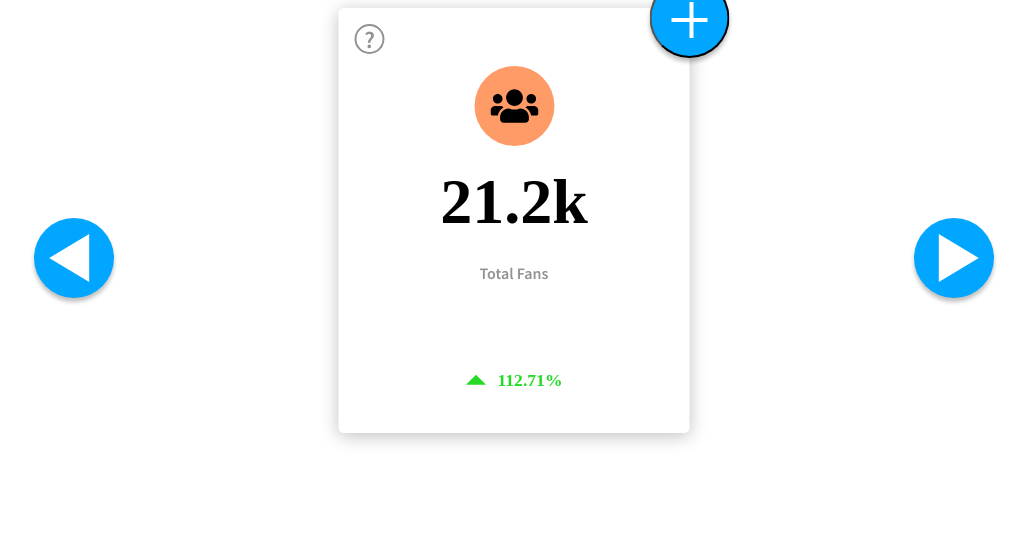
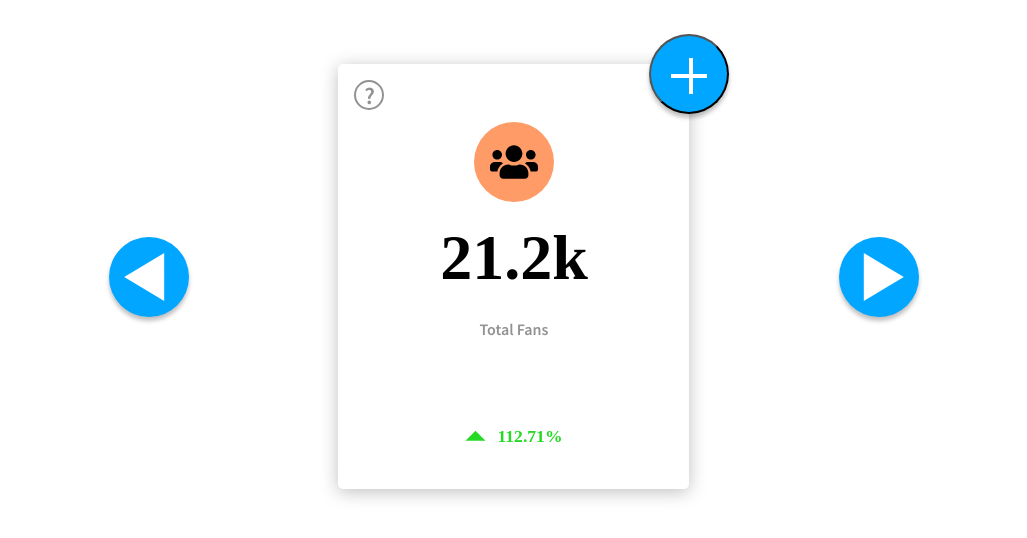
Before and after one commit to codymjarrett/Bandwagon-Fan-Club-Project, a React (Create React App) app: page / in a window 1280 px wide. Shown: the top 538 px of the page, without its empty margins (126-1153 px from the left). Built offline with nearby package versions, Linux system fonts and the light colour scheme.

Commit message:
working on tailoring the component

```diff
--- a/src/App.js
+++ b/src/App.js
@@ -5,19 +5,19 @@ import Card from "./Components/Card";
 import NextButton from "./Components/NextButton";
 import PrevButton from "./Components/PrevButton";
 
-import { colorPalette, Fonts } from "./Theme/Theme"
+import { colorPalette, Fonts } from "./Theme/Theme";
 
 const SiteWrapper = styled.div`
   width: 960px;
-  margin: auto;
+  margin: 4rem auto;
   position: relative;
+  display: flex;
+  justify-content: space-around;
+  align-items: center;
 `;
 
-const WidgetWrapper = styled.div`
-  position: relative;
-  height: 500px;
-`;
 function App() {
+  const [rightBtnScale, setRightBtnScale] = useState(false);
   const [data, setData] = useState({
     activeCard: {
       id: 1,
@@ -85,6 +85,8 @@ function App() {
   };
 
   const runNextButton = () => {
+    setRightBtnScale(!rightBtnScale);
+
     //  get the zero-th index of the activeCard object - which should always be the index of the current card
     const index = data.activeCard.id;
     // set the activeCard variable to the card in data with the index of the activeCard
@@ -108,16 +110,15 @@ function App() {
     <ThemeProvider theme={colorPalette}>
       <ThemeProvider theme={Fonts}>
         <SiteWrapper>
-          <WidgetWrapper className="widget-slider">
+          <PrevButton handlePrevButton={runPrevButton} />
           <Card
+            isScaled={rightBtnScale}
             key={id}
             title={title}
             svg={svg}
             data={data.activeCard.data}
             growthRate={growthRate}
           />
-          </WidgetWrapper>
-          <PrevButton handlePrevButton={runPrevButton} />
           <NextButton handleNextButton={runNextButton} />
         </SiteWrapper>
       </ThemeProvider>
--- a/src/Components/Action.js
+++ b/src/Components/Action.js
@@ -3,6 +3,7 @@ import styled from "styled-components";
 
 const ActionButtonWrapper = styled.div`
   position: relative;
+
 `;
 
 const ActionButton = styled.button`
@@ -13,8 +14,10 @@ const ActionButton = styled.button`
   width: 5rem;
   height: 5rem;
   border-radius: 100%;
-  background-color: ${props => props.theme.$Blue};
+  background-color: ${props => props.theme.$BFCBlue};
   box-shadow: 0px 4px 4px rgba(0, 0, 0, 0.25);
+  cursor: pointer;
+
 
   ::after {
     content: "";
--- a/src/Components/Card.js
+++ b/src/Components/Card.js
@@ -15,15 +15,25 @@ const Base = styled.div`
   border-radius: 5px;
   background-color: ${props => props.theme.$White};
   position: relative;
-  left: 50%;
-  transform: translateX(-50%);
+  transition: all .5s ease;
+
+  &:hover {
+   transform: translate(0, -1rem);
+   box-shadow: 0px 18px 42px rgba(0, 0, 0, 0.35);
+;
+  }
+
+}
+${"" /* ${({ scaled }) => scaled &&` transform: translateX(-20px)`} */}
+
+
 `;
 
-const Card = ({ title, svg, data, growthRate }) => {
+const Card = ({ title, svg, data, growthRate, isScaled }) => {
   return (
-    <Base>
+    <Base scaled={isScaled}>
       <Action />
-      <Helper />
+      <Helper title={title} data={data} growthRate={growthRate} />
       <Icon svg={svg} />
       <Data data={data} />
       <Title title={title} />
--- a/src/Components/Helper.js
+++ b/src/Components/Helper.js
@@ -3,6 +3,7 @@ import styled from "styled-components";
 
 const HelperIconWrapper = styled.div`
   position: relative;
+  cursor: pointer;
 `;
 const OuterIconCircle = styled.div`
   position: relative;
@@ -24,13 +25,52 @@ const HelperIcon = styled.span`
   left: 30%;
   top: 50%;
   transform: translateY(-50%);
+
+
 `;
 
-const Helper = () => {
+const HelperToolTip = styled.span`
+    position: absolute;
+    ${'' /* display: inline-block; */}
+    font-size: 11px;
+    width: 9rem;
+    bottom: -49px;
+    left: -118px;
+    background: grey;
+    color: white;
+    border-radius: 10px;
+    padding: 5px;
+    opacity:0;
+    ${'' /* display: none; */}
+    transition: all 1s ease;
+
+    ${OuterIconCircle}:hover & {
+      ${'' /* display:inline-block; */}
+      opacity: 1;
+
+    }
+
+
+
+  ::after {
+    content: "";
+    position: absolute;
+    right: 12px;
+    top: -9px;
+    border-left: 10px solid transparent;
+    border-right: 10px solid transparent;
+    border-top: 10px solid grey;
+    transform: rotate(180deg)
+  }
+
+`
+
+const Helper = ({ title, data, growthRate }) => {
   return (
     <HelperIconWrapper>
       <OuterIconCircle>
         <HelperIcon>?</HelperIcon>
+        <HelperToolTip>It looks like your {title} are at {data}</HelperToolTip>
       </OuterIconCircle>
     </HelperIconWrapper>
   );
--- a/src/Components/Icon.js
+++ b/src/Components/Icon.js
@@ -12,6 +12,10 @@ const IconBackground = styled.div`
   transform: translate(-50%, -50%);
   width: 5rem;
   height: 5rem;
+
+  &:hover {
+    background: linear-gradient(45deg, ${props => props.theme.$AuraLightOrange},${props => props.theme.$AuraRaspberry});
+  }
 `;
 
 const SVG = styled.svg`
--- a/src/Components/NextButton.js
+++ b/src/Components/NextButton.js
@@ -6,13 +6,15 @@ const Button = styled.button`
   height: 5rem;
   border-radius: 100%;
   background-color: #00a6ff;
-  position: absolute;
+  position: relative;
   border: none;
   box-shadow: 0px 4px 4px rgba(0, 0, 0, 0.25);
+  cursor: pointer;
 
-  right: 0;
-  top: 50%;
-  transform: translateY(-50%);
+
+  &:hover {
+    background: linear-gradient(to right, ${props => props.theme.$AuraLightBlue},${props => props.theme.$AuraBlue});
+  }
 
   ::after {
     content: "";
--- a/src/Components/PrevButton.js
+++ b/src/Components/PrevButton.js
@@ -6,14 +6,15 @@ const Button = styled.button`
   height: 5rem;
   border-radius: 100%;
   background-color: #00a6ff;
-  position: absolute;
+  position: relative;
   border: none;
   box-shadow: 0px 4px 4px rgba(0, 0, 0, 0.25);
-  left: 0;
+  cursor: pointer;
 
 
-  top: 50%;
-  transform: translateY(-50%);
+  &:hover {
+    background: linear-gradient(to right, ${props => props.theme.$AuraLightBlue},${props => props.theme.$AuraBlue});
+  }
 
   ::after {
     content: "";
--- a/src/Theme/Theme.js
+++ b/src/Theme/Theme.js
@@ -2,10 +2,14 @@ export const colorPalette = {
     $Primary: "#FF5800",
     $PrimaryVariant: "#FF9B66",
     $Black: "101010",
-    $Blue: "#00A6FF",
+    $BFCBlue: "#00A6FF",
     $White: "#fff",
     $Grey: "#929292",
-    $Green: "#24DA24"
+    $Green: "#24DA24",
+    $AuraBlue: "#048506",
+    $AuraLightBlue: "#22BBE0",
+    $AuraLightOrange: "#F07C18",
+    $AuraRaspberry: "#C5185C"
   };
 
   export const Fonts = {
```
Lines whose indentation alone changed are shown as unchanged.
